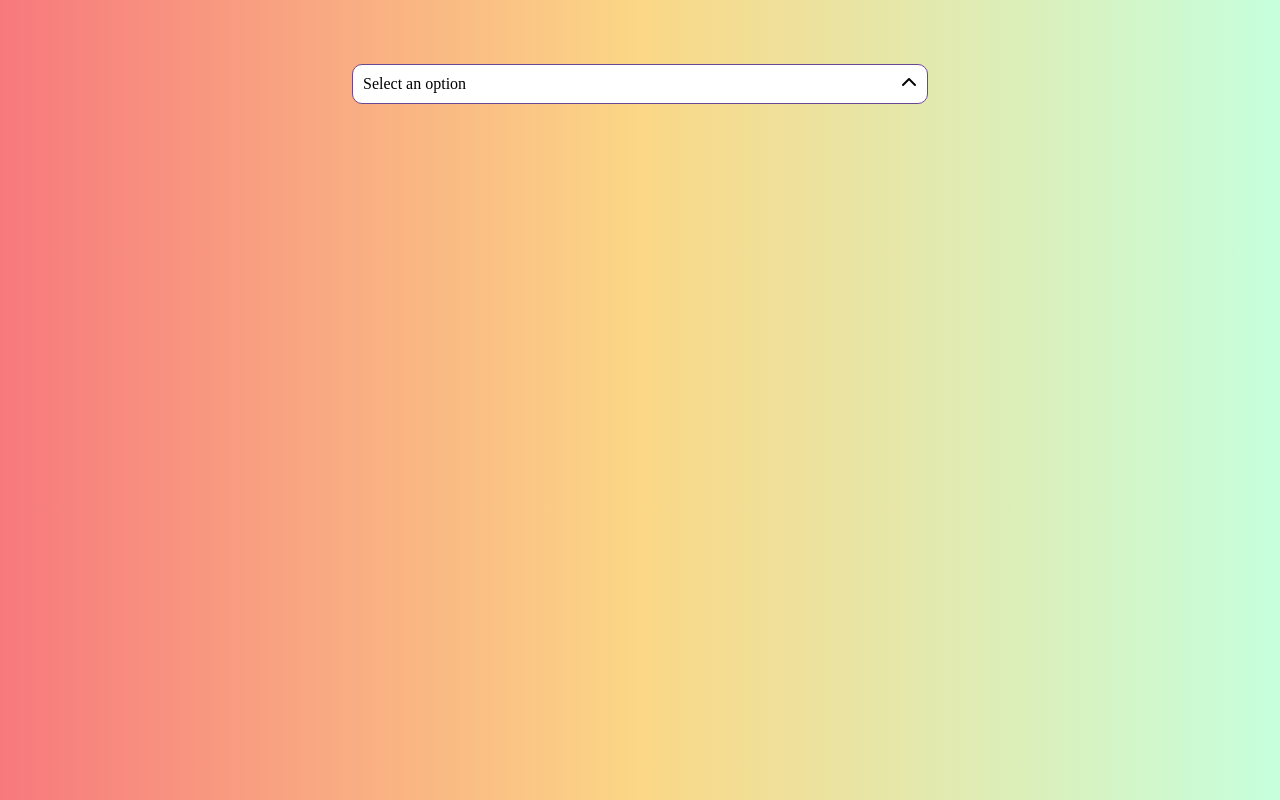
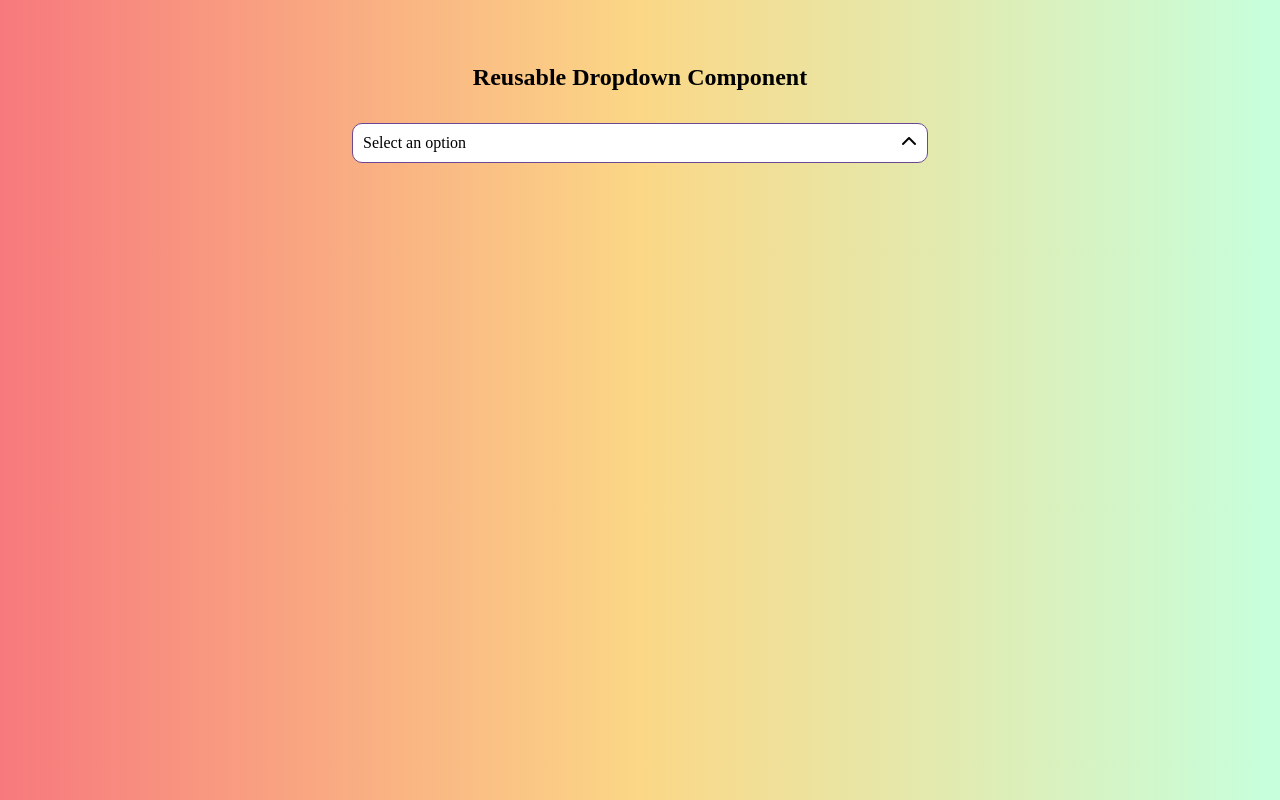
Before and after one commit to babajankhanp/atomic-work-assignment, a Next.js app: page / in a window 1280 px wide. Built offline with nearby package versions, Linux system fonts and the light colour scheme.

Commit message:
phase-2 completed

```diff
--- a/components/Dropdown/Dropdown.container.js
+++ b/components/Dropdown/Dropdown.container.js
@@ -1,10 +1,4 @@
-/**
-Author - Babajan
-Git - https://github.com/babajankhanp
-* */
-
-import React, { useState, useEffect,useRef } from 'react';
-
+import React, { useState, useEffect, useRef } from 'react';
 import Dropdown from './Dropdown';
 import { useClickOutside } from '@/hooks';
 
@@ -14,9 +8,11 @@ const DropdownContainer = ({ url, searchExternal = false }) => {
   const [filteredOptions, setFilteredOptions] = useState([]);
   const [selectedOption, setSelectedOption] = useState(null);
   const [searchTerm, setSearchTerm] = useState('');
+  const [focusedIndex, setFocusedIndex] = useState(-1);
   const dropdownRef = useRef(null);
+  const searchInputRef = useRef(null);
 
-  useClickOutside(dropdownRef,toggleDropdown)
+  useClickOutside(dropdownRef, toggleDropdown);
 
   useEffect(() => {
     if (isOpen && url) {
@@ -24,10 +20,12 @@ const DropdownContainer = ({ url, searchExternal = false }) => {
     }
   }, [isOpen]);
 
-
-  function toggleDropdown(){
+  function toggleDropdown() {
     setIsOpen(!isOpen);
-  };
+    if (!isOpen) {
+      setFocusedIndex(-1);
+    }
+  }
 
   const fetchOptions = async () => {
     try {
@@ -45,7 +43,6 @@ const DropdownContainer = ({ url, searchExternal = false }) => {
     setSearchTerm(value);
 
     if (searchExternal) {
-      // Fetch options from URL based on the search term
       try {
         const response = await fetch(`${url}?search=${value}`);
         const data = await response.json();
@@ -54,7 +51,6 @@ const DropdownContainer = ({ url, searchExternal = false }) => {
         console.error('Error fetching search results:', error);
       }
     } else {
-      // Filter options internally
       const normalizedSearchTerm = value.replace(/\s+/g, '').toLowerCase();
       const filtered = options?.filter((option) => {
         const normalizedOption = option.replace(/\s+/g, '').toLowerCase();
@@ -67,18 +63,58 @@ const DropdownContainer = ({ url, searchExternal = false }) => {
   const handleSelect = (option) => {
     setSelectedOption(option);
     setIsOpen(false);
+    setSearchTerm('');
+    setFocusedIndex(-1);
   };
+
+  const handleKeyDown = (e) => {
+    if (!isOpen) return;
+
+    switch (e.key) {
+      case 'ArrowDown':
+        e.preventDefault();
+        setFocusedIndex((prevIndex) =>
+          prevIndex < filteredOptions.length - 1 ? prevIndex + 1 : 0
+        );
+        break;
+      case 'ArrowUp':
+        e.preventDefault();
+        setFocusedIndex((prevIndex) =>
+          prevIndex > 0 ? prevIndex - 1 : filteredOptions.length - 1
+        );
+        break;
+      case 'Enter':
+        if (focusedIndex >= 0) {
+          handleSelect(filteredOptions[focusedIndex]);
+        }
+        break;
+      case 'Escape':
+        toggleDropdown();
+        break;
+      default:
+        break;
+    }
+  };
+
+  useEffect(() => {
+    if (focusedIndex >= 0 && focusedIndex < filteredOptions.length) {
+      searchInputRef.current?.setAttribute('aria-activedescendant', `option-${focusedIndex}`);
+    }
+  }, [focusedIndex, filteredOptions]);
 
   return (
     <Dropdown
-    selectedOption ={selectedOption}
-    toggleDropdown = {toggleDropdown}
+      selectedOption={selectedOption}
+      toggleDropdown={toggleDropdown}
       dropdownRef={dropdownRef}
-    isOpen = {isOpen}
-    handleSearch = {handleSearch}
+      searchInputRef={searchInputRef}
+      isOpen={isOpen}
+      handleSearch={handleSearch}
       handleSelect={handleSelect}
-    searchTerm ={searchTerm}
-    filteredOptions ={filteredOptions}
+      handleKeyDown={handleKeyDown}
+      searchTerm={searchTerm}
+      filteredOptions={filteredOptions}
+      focusedIndex={focusedIndex}
     />
   );
 };
--- a/components/Dropdown/Dropdown.js
+++ b/components/Dropdown/Dropdown.js
@@ -1,30 +1,33 @@
-/**
-Author - Babajan
-Git - https://github.com/babajankhanp
-* */
-
 import React from "react";
 import styled from "styled-components";
 
 const Dropdown = ({
 	selectedOption,
 	dropdownRef,
+	searchInputRef,
 	toggleDropdown,
 	isOpen,
 	handleSearch,
 	handleSelect,
+	handleKeyDown,
 	searchTerm,
 	filteredOptions,
+	focusedIndex,
 }) => {
 	return (
-		<DropdownContainer>
+		<DropdownContainer aria-hidden={true}>
 			<DropdownWrapper ref={dropdownRef}>
 				<DropdownHeader
 					onClick={toggleDropdown}
+					id="dropdown-header"
+					aria-haspopup="listbox"
+					aria-expanded={isOpen}
+					role="combobox"
+					aria-controls="dropdown-menu"
 				>
 					{selectedOption || "Select an option"}
 					<Chevron isOpen={isOpen}>
-						<i class="fa-solid fa-chevron-up"></i>
+						<i className="fa-solid fa-chevron-up"></i>
 					</Chevron>
 				</DropdownHeader>
 				{isOpen && (
@@ -35,18 +38,28 @@ const Dropdown = ({
 							autoFocus={true}
 							value={searchTerm}
 							onChange={handleSearch}
-                            aria-placeholder="Search options"
+							onKeyDown={handleKeyDown}
+							ref={searchInputRef}
+							aria-placeholder="Search options"
+							aria-autocomplete="list"
+							aria-activedescendant={`option-${focusedIndex}`}
 						/>
-						<DropdownMenu isOpen={isOpen} aria-expanded={isOpen}>
+						<DropdownMenu
+							id="dropdown-menu"
+							role="listbox"
+							aria-labelledby="dropdown-header"
+						>
 							{filteredOptions?.length > 0 ? (
 								filteredOptions?.map((option, index) => (
 									<DropdownItem
+										id={`option-${index}`}
 										key={index}
 										selected={option === selectedOption}
 										onClick={() => handleSelect(option)}
-										tabIndex={0}
+										tabIndex={-1}
 										role="option"
 										aria-selected={option === selectedOption}
+										isFocused={index === focusedIndex}
 									>
 										{option}
 									</DropdownItem>
@@ -68,11 +81,16 @@ const DropdownContainer = styled.div`
 	justify-content: center;
 	align-items: center;
 	width: 100%;
+    margin-top: 2rem;
 `;
 
 const DropdownWrapper = styled.div`
 	position: relative;
 	width: 36rem;
+
+    @media (max-width:768px){
+        width: 100%;
+    }
 `;
 
 const DropdownHeader = styled.div`
@@ -138,7 +156,8 @@ const DropdownItem = styled.li`
 	cursor: pointer;
 	color: black;
 	margin: 0px 4px;
-	background-color: ${(props) => (props.selected ? "#f5e9fc" : "#fff")};
+	background-color: ${(props) =>
+		props.selected || props.isFocused ? "#f5e9fc" : "#fff"};
 
 	&:hover {
 		background-color: #f5e9fc;
--- a/pages/_document.js
+++ b/pages/_document.js
@@ -30,8 +30,9 @@ class MyDocument extends Document {
 
   render() {
     return (
-      <Html>
+      <Html lang='en-us'>
        <Head>
+         <meta charset="UTF-8" />
           <link rel="stylesheet"
             href="https://cdnjs.cloudflare.com/ajax/libs/font-awesome/4.7.0/css/font-awesome.min.css" />
           <script
--- a/pages/index.js
+++ b/pages/index.js
@@ -9,14 +9,14 @@ const Home = () => {
   return (
    <>
      <Head>
-        <title>Create Next App</title>
+        <title>Atomic Works Assignment</title>
         <meta name="description" content="Generated by create next app" />
         <meta name="viewport" content="width=device-width, initial-scale=1" />
         <link rel="icon" href="/favicon.ico" />
       </Head>
-      <Section>
-       <Conatiner>
-        {/* <h1>Reusable Dropdown Component</h1> */}
+      <Section aria-hidden={true}>
+       <Conatiner aria-hidden={true}>
+        <h1>Reusable Dropdown Component</h1>
         <Dropdown url="/api/options" />
         </Conatiner>
       </Section>
@@ -29,10 +29,7 @@ const Home = () => {
   justify-content: space-between;
   align-items: center;
   min-height: 100vh;
-  background: #C6FFDD;  /* fallback for old browsers */
-background: -webkit-linear-gradient(to right, #f7797d, #FBD786, #C6FFDD);  /* Chrome 10-25, Safari 5.1-6 */
-background: linear-gradient(to right, #f7797d, #FBD786, #C6FFDD); /* W3C, IE 10+/ Edge, Firefox 16+, Chrome 26+, Opera 12+, Safari 7+ */
-
+  background: linear-gradient(to right, #f7797d, #FBD786, #C6FFDD);
 `;
 
 const Conatiner = styled.div`
```
Lines whose indentation alone changed are shown as unchanged.
